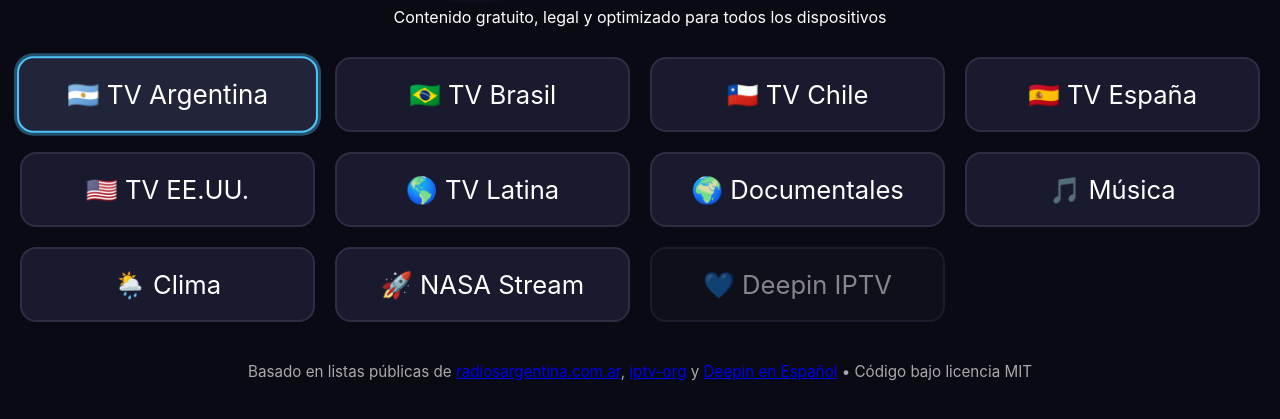
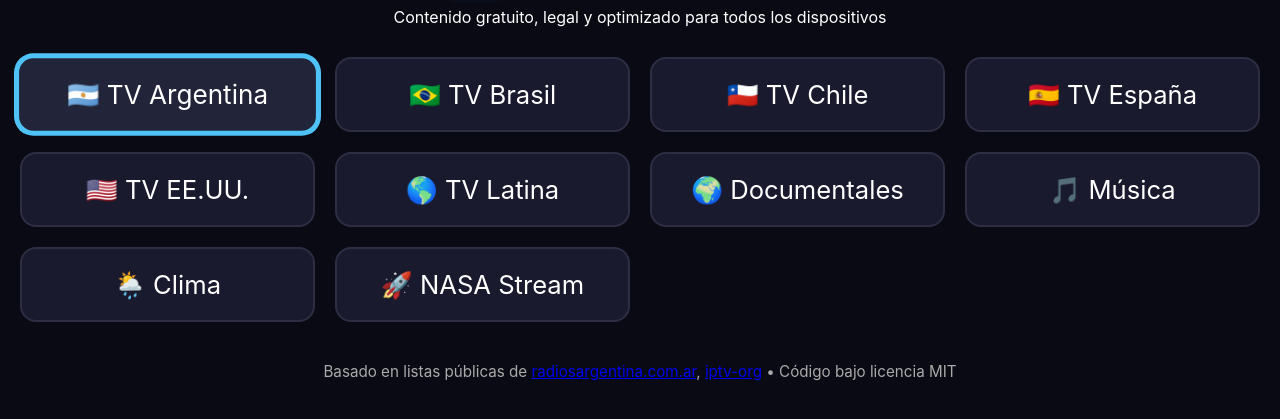
Before and after one commit to archivovivox-crypto/streamhub-ar, a plain HTML site: page index.html in a window 1280 px wide. Shown: the part 77-496 px from the top of the page. Drawn offline with nearby package versions, Linux system fonts and the light colour scheme; no server answers.

Commit message:
Update index.html

```diff
--- a/index.html
+++ b/index.html
@@ -3,7 +3,7 @@
 <head>
   <meta charset="UTF-8" />
   <meta name="viewport" content="width=device-width, initial-scale=1.0, maximum-scale=1.0, user-scalable=no" />
-  <meta name="description" content="StreamHub AR: Contenido gratuito, legal y optimizado para Smart TV, móviles y PC. Basado en listas públicas de radiosargentina.com.ar, iptv-org y Deepin en Español (cuando esté disponible)." />
+  <meta name="description" content="StreamHub AR: Contenido gratuito, legal y optimizado para Smart TV, móviles y PC. Basado en listas públicas de radiosargentina.com.ar e iptv-org." />
   <title>StreamHub AR – TV Gratuita y Legal</title>
   <script src="https://cdn.jsdelivr.net/npm/hls.js@latest"></script>
   <style>
@@ -53,10 +53,8 @@
       transform: scale(1.02);
       box-shadow: 0 0 0 3px #4fc3f760;
     }
-    .category-btn.disabled {
-      opacity: 0.5;
-      cursor: not-allowed;
-      background: #151520;
+    .category-btn:focus-visible {
+      box-shadow: 0 0 0 3px #4fc3f7;
     }
     #player-container {
       position: fixed;
@@ -118,9 +116,6 @@
 
     <!-- 🚀 Especiales -->
     <div class="category-btn" data-url="https://nasa-i.akamaihd.net/hls/live/253565/nasa-ntv1-public/master.m3u8">🚀 NASA Stream</div>
-
-    <!-- 💙 Deepin en Español (solo si está activo) -->
-    <div class="category-btn disabled" title="Servicio temporalmente no disponible" id="deepin-btn">💙 Deepin IPTV</div>
   </div>
 
   <div id="player-container">
@@ -131,26 +126,13 @@
   <footer>
     Basado en listas públicas de
     <a href="https://radiosargentina.com.ar" target="_blank">radiosargentina.com.ar</a>,
-    <a href="https://iptv-org.github.io/iptv/" target="_blank">iptv-org</a> y
-    <a href="https://deepinenespañol.org" target="_blank">Deepin en Español</a> •
+    <a href="https://iptv-org.github.io/iptv/" target="_blank">iptv-org</a> •
     Código bajo licencia MIT
   </footer>
 
   <script>
     document.addEventListener('DOMContentLoaded', () => {
-      // Verificar si Deepin está disponible
-      fetch('http://mantenimiento.xn--deepinenespaol-1nb.org/IPTV-Deepines/IPTV-Deepines.m3u', { method: 'HEAD' })
-        .then(() => {
-          const btn = document.getElementById('deepin-btn');
-          btn.classList.remove('disabled');
-          btn.title = '';
-          btn.dataset.url = 'http://mantenimiento.xn--deepinenespaol-1nb.org/IPTV-Deepines/IPTV-Deepines.m3u';
-        })
-        .catch(() => {
-          // Dejar deshabilitado si falla
-        });
-
-      const buttons = document.querySelectorAll('.category-btn:not(.disabled)');
+      const buttons = document.querySelectorAll('.category-btn');
       const playerContainer = document.getElementById('player-container');
       const video = document.getElementById('video');
       const backBtn = document.getElementById('back-btn');
```
